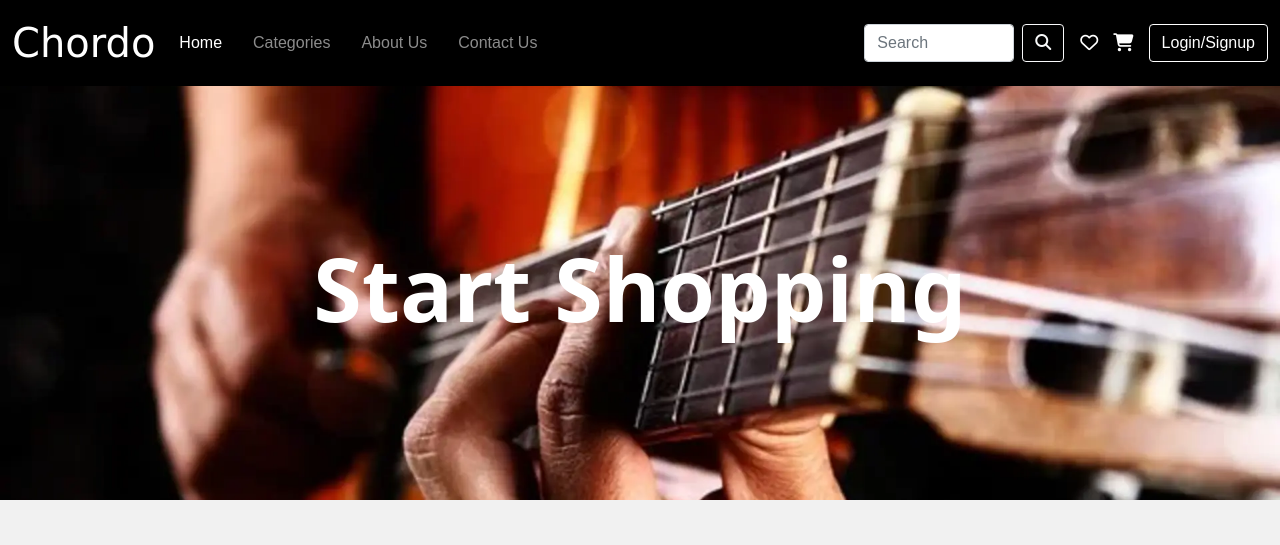
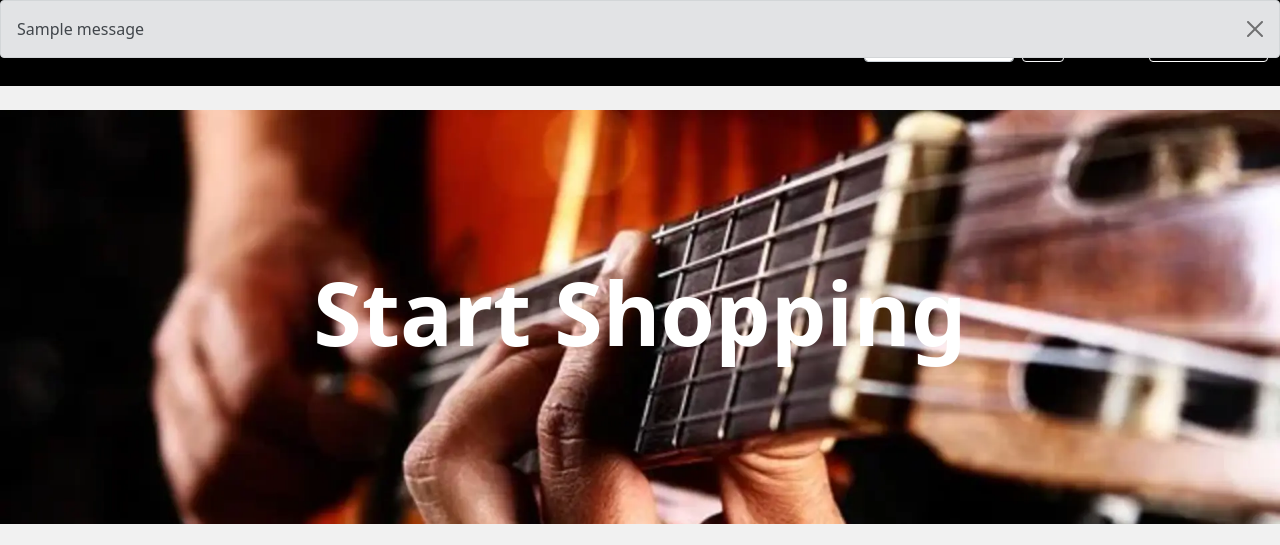
Before and after one commit to Aiswarya-s2413/Chordo, a Django app: page / in a window 1280 px wide. Shown: the top 545 px of the page. Run offline with Django 5.2, Linux system fonts and the light colour scheme; tables that the repository leaves empty hold one stand-in row (values such as "Sample post"); grey boxes marked "Sample" are stand-in pictures; one stand-in notice (Sample message) is shown; some libraries are stand-ins or nearby versions.

Commit message:
admin order and message display in home added

```diff
--- a/adminapp/templates/adminorder.html
+++ b/adminapp/templates/adminorder.html
@@ -77,7 +77,9 @@
                             {% for item in order.order_items.all %}
                             <li>{{ item.get_status_display }}<a href="" class="text-warning me-2" title="Edit"
                                     data-bs-toggle="modal" data-bs-target="#edit{{ item.id }}">
+                              {% if item.status not in 'returned,cancelled' %}
                                     <i class="bi bi-pencil-square"></i>
+                              {% endif %}
                                 </a></li>
                             <!-- Edit Order Modal for each order -->
                             <div class="modal fade" id="edit{{ item.id }}" tabindex="-1"
--- a/userapp/templates/userhome.html
+++ b/userapp/templates/userhome.html
@@ -13,6 +13,20 @@
         </div>
     </div>
 </div>
+
+<div class="container mt-4" >
+  {% if messages %}
+  <div class="alert-container" style="position: fixed; top: 0; left: 0; right: 0; z-index: 9999;">
+      {% for message in messages %}
+          <div class="alert alert-secondary alert-dismissible fade show" role="alert">
+              {{ message }}
+              <button type="button" class="btn-close" data-bs-dismiss="alert" aria-label="Close"></button>
+          </div>
+      {% endfor %}
+  </div>
+{% endif %}
+</div>
+
 <!-- Hero Section -->
 <section class="hero">
     <div class="container text-center">
```
